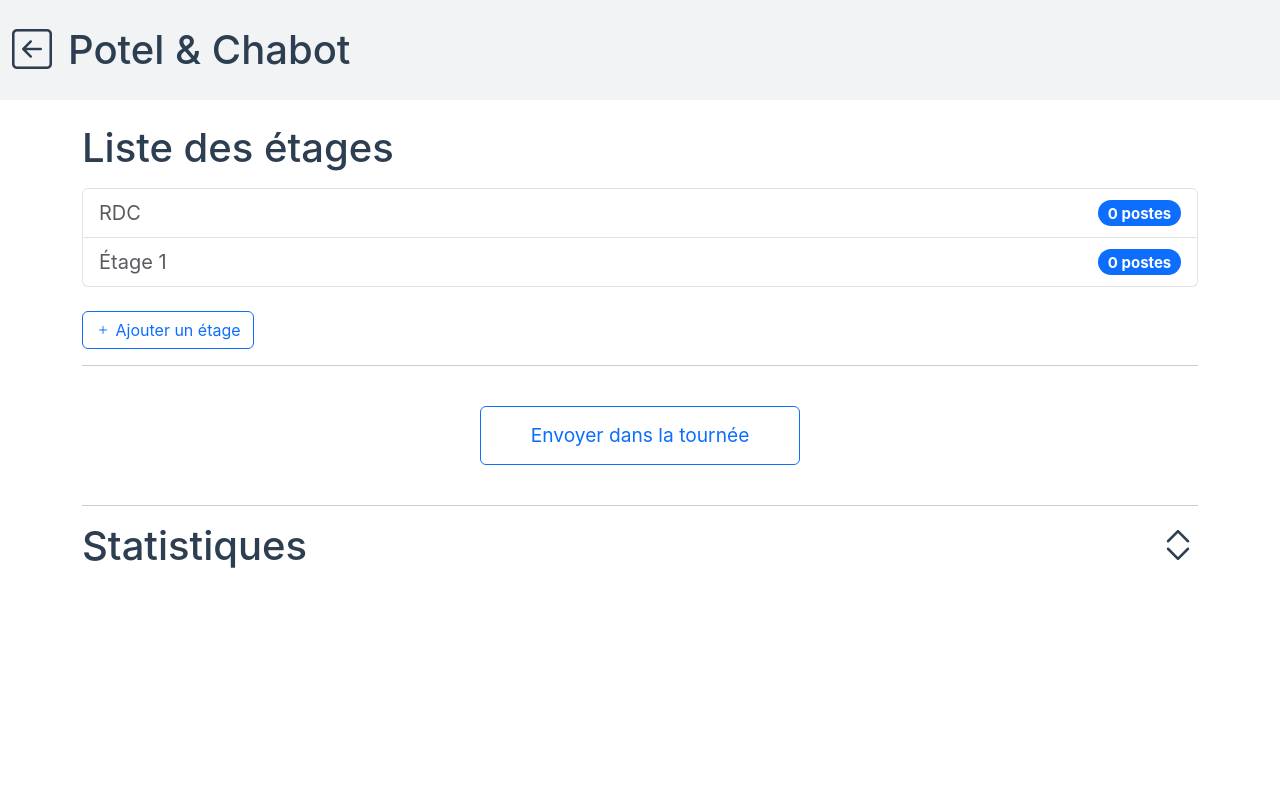
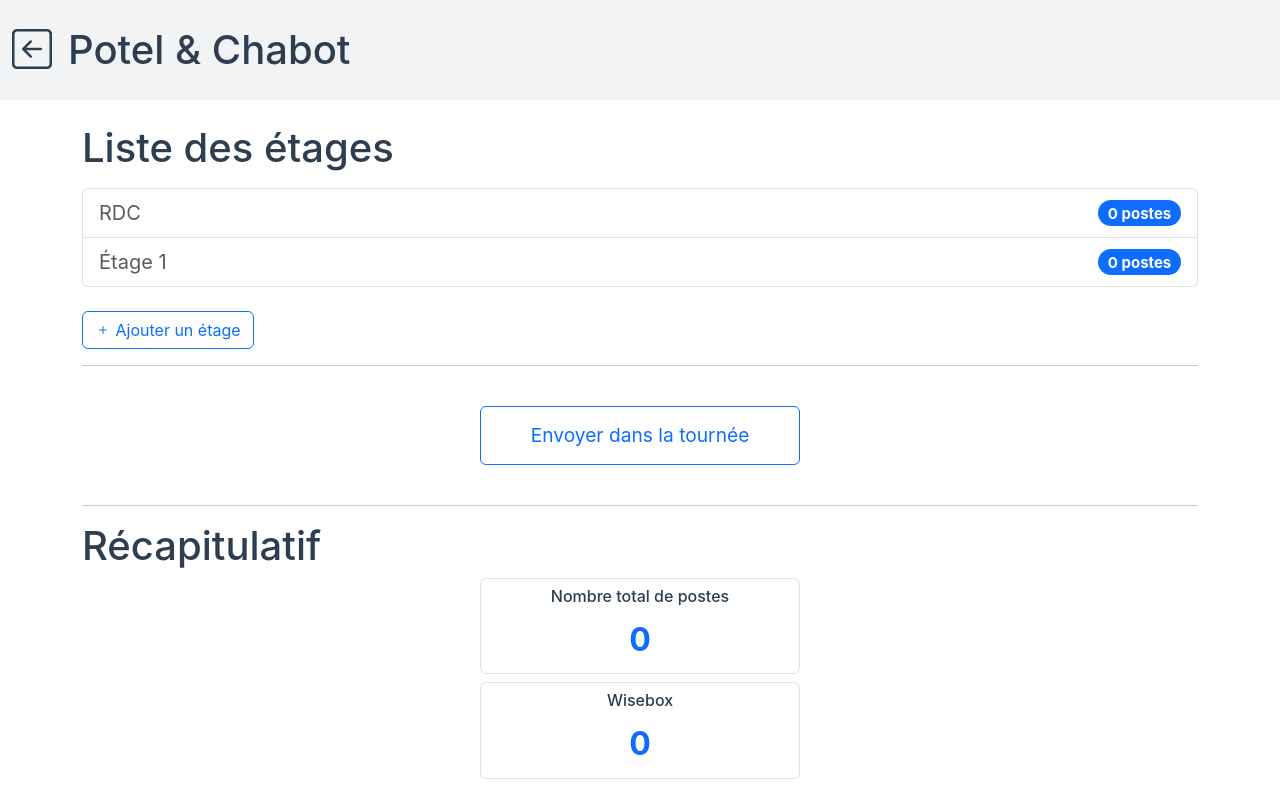
Before and after one commit to 24eme/OpenCarto, a Vue app: page / in a window 1280 px wide. Shown: the top 787 px of the page. Built offline with nearby package versions, Linux system fonts and the light colour scheme.

Commit message:
[AUROUZE] On vire les stat et on met un récap des pièges

```diff
--- a/src/views/HomeView.vue
+++ b/src/views/HomeView.vue
@@ -2,6 +2,7 @@
 import UploadPlan from "../components/uploadPlan.vue";
 import { etagesConfig } from "@/store/etages";
 import { fetchPostes } from "@/store/postes";
+import { NomPoste, getNomPoste } from "@/store/posteData";
 import { ref, computed, onMounted } from "vue";
 import AnnexesPDF from "@/components/AnnexesPDF.vue";
 import { jsPDF } from "jspdf";
@@ -12,11 +13,7 @@ let url = null;
 const etages = ref(etagesConfig);
 const modaleOuverte = ref(false);
 const postes = ref(fetchPostes());
-const statistiquesOpened = ref(false);
-const statistiquesOpenedIcon = computed(() => ({
-    "bi-chevron-contract": statistiquesOpened.value === true,
-    "bi-chevron-expand": statistiquesOpened.value === false,
-}))
+
 
 function getNbPostes(etage) {
     return postes.value.filter((p) => p.etage === etage).length;
@@ -29,40 +26,17 @@ function generateStats() {
     const stats = [];
     stats.push({ name: "Nombre total de postes", value: postes.value.length });
 
-    const types = [...new Set(postes.value.map((p) => p.typePoste))];
-    const zones = [...new Set(postes.value.map((p) => p.zone))];
+
+    const types = [...new Set(Object.keys(NomPoste))];
 
     types.forEach((t) => {
         const filtered = postes.value.filter((p) => p.typePoste === t);
+
         stats.push({
-            name: `Nombre de ${t}`,
+            name: `${getNomPoste(t)}`,
             value: filtered.length,
         });
 
-        stats.push({
-            name: `Consommation des ${t} (moy.)`,
-            value:
-                parseFloat(
-                    filtered.reduce(
-                        (total, cv) => cv.pourcentage_conso + total,
-                        0,
-                    ) / filtered.length,
-                ).toFixed(2) + "%",
-        });
-    });
-
-    zones.forEach((z) => {
-        const filtered = postes.value.filter((p) => p.zone === z);
-        stats.push({
-            name: `Consommation dans la zone ${z} (moy.)`,
-            value:
-                parseFloat(
-                    filtered.reduce(
-                        (total, cv) => cv.pourcentage_conso + total,
-                        0,
-                    ) / filtered.length,
-                ).toFixed(2) + "%",
-        });
     });
 
     return stats;
@@ -184,19 +158,12 @@ async function save(postes) {
 
             <hr />
 
-            <h1 @click="statistiquesOpened = !statistiquesOpened">
-                Statistiques
-                <span
-                    class="float-end bi"
-                    :class="statistiquesOpenedIcon"
-                ></span>
-            </h1>
-            <div class="d-flex flex-wrap gap-1 mb-2"
-                v-if="statistiquesOpened"
-            >
+            <h1>Récapitulatif</h1>
+            <div class="d-flex flex-column align-items-center gap-2 mb-2">
                 <div
-                    class="flex-grow-1 border rounded p-2 text-center"
+                    class="border rounded p-2 text-center stat-block"
                     v-for="stat in generateStats()"
+                    :key="stat.name"
                 >
                     <h6>{{ stat.name }}</h6>
                     <div class="big-number fw-bold text-primary">
@@ -226,4 +193,9 @@ async function save(postes) {
   font-weight: normal;
   width: 20rem ;
 }
+
+.stat-block {
+    width: 20rem;
+    max-width: 100%;
+}
 </style>
```
